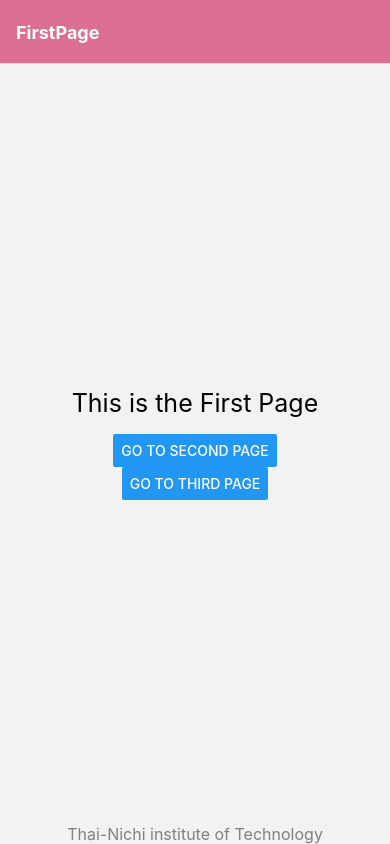
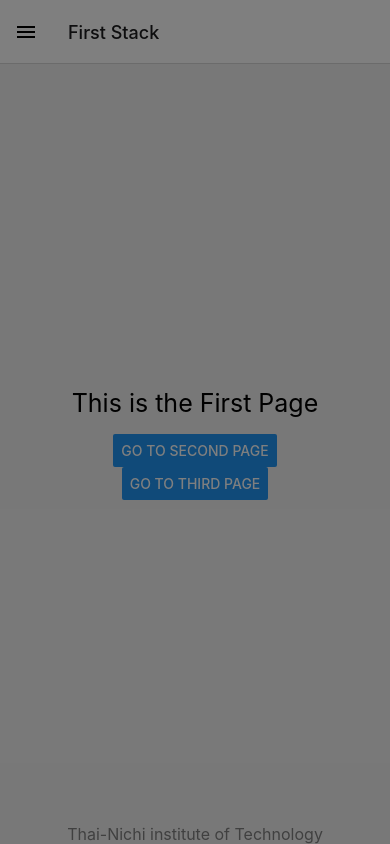
Before and after one commit to TeGun13/1913110316_ReactNative, a React Native app: screen / in a window 390 px wide. Built offline with nearby package versions, Linux system fonts and the light colour scheme.

Commit message:
Practice_Drawer

```diff
--- a/App.js
+++ b/App.js
@@ -1,67 +1,138 @@
 import { View, Text, Button } from "react-native";
 import React from "react";
+import {
+  createDrawerNavigator,
+  DrawerContentScrollView,
+  DrawerItem,
+  DrawerItemList,
+} from "@react-navigation/drawer";
 import { NavigationContainer } from "@react-navigation/native";
 import { createNativeStackNavigator } from "@react-navigation/native-stack";
-// import HomeScreen from "./screens/HomeScreen";
-// import AboutScreen from "./screens/AboutScreen";
-
-// import HomePost from "./screens/HomePost";
-// import CreatePost from "./screens/CreatePost";
-
-// import FirstPage from "./screens/FirstPage";
-// import SecondPage from "./screens/SecondPage";
-
 import FirstPage from "./pages/FirstPage";
 import SecondPage from "./pages/SecondPage";
 import ThirdPage from "./pages/ThirdPage";
 
-// function HomeScreen({ navigation }) {
-//   return (
-//     <View style={{ flex: 1, alignItems: "center", justifyContent: "center" }}>
-//       <Text>Home Screen</Text>
-//       <Button
-//         title="เกี่ยวกับเรา"
-//         onPress={() => navigation.navigate("About")}
-//       />
-//     </View>
-//   );
-// }
+function First({ navigation }) {
+  return <FirstPage />;
+}
 
-// function AboutScreen() {
-//   return (
-//     <View style={{ flex: 1, alignContent: "center", justifyContent: "center" }}>
-//       <Text>About Screen</Text>
-//     </View>
-//   );
-// }
+function Second({ navigation }) {
+  return <SecondPage />;
+}
+function Third({ navigation }) {
+  return <ThirdPage />;
+}
+
+function Feed({ navigation }) {
+  return (
+    <View style={{ flex: 1, justifyContent: "center", alignItems: "center" }}>
+      <Text>Feed Screen</Text>
+      <Button title="Open Drawer" onPress={() => navigation.openDrawer()} />
+      <Button title="Toggle Drawer" onPress={() => navigation.toggleDrawer()} />
+    </View>
+  );
+}
+function Article() {
+  return (
+    <View style={{ flex: 1, justifyContent: "center", alignItems: "center" }}>
+      <Text>Article Screen</Text>
+    </View>
+  );
+}
+
+function Stack1() {
+  return (
+    <Stack.Navigator
+      screenOptions={{
+        headerShown: false,
+      }}
+    >
+      <Stack.Screen name="FirstPage" component={FirstPage}></Stack.Screen>
+    </Stack.Navigator>
+  );
+}
+function Stack2() {
+  return (
+    <Stack.Navigator
+      screenOptions={{
+        headerShown: false,
+      }}
+    >
+      <Stack.Screen name="SecondPage" component={SecondPage}></Stack.Screen>
+      <Stack.Screen name="ThirdPage" component={ThirdPage}></Stack.Screen>
+    </Stack.Navigator>
+  );
+}
+
+function CustomDrawerContent(props) {
+  return (
+    <DrawerContentScrollView {...props}>
+      <DrawerItemList {...props} />
+      {/* <DrawerItem label="Help" onPress={() => alert("Link to help")} />
+      <DrawerItem
+        label="Close Drawer"
+        onPress={() => props.navigation.closeDrawer()}
+      />
+      <DrawerItem
+        label="Toggle Drawer"
+        onPress={() => props.navigation.toggleDrawer()}
+      /> */}
+    </DrawerContentScrollView>
+  );
+}
 
 const Stack = createNativeStackNavigator();
+const Drawer = createDrawerNavigator();
+
+function MyDrawer() {
+  return (
+    <Drawer.Navigator
+      screenOptions={{
+        drawerStyle: {
+          backgroundColor: "#b0e0e6",
+          width: 240,
+        },
+      }}
+      useLegacyImplementation
+      drawerContent={(props) => <CustomDrawerContent {...props} />}
+    >
+      {/* <Drawer.Screen name="Feed" component={Feed} />
+      <Drawer.Screen name="Article" component={Article} /> */}
+
+      <Drawer.Screen
+        name="First Stack"
+        component={Stack1}
+        options={{
+          drawerLabel: "First page Option",
+          title: "First Stack",
+        }}
+      />
+      <Drawer.Screen
+        name="Second Stack"
+        component={Stack2}
+        options={{
+          drawerLabel: "Second page Option",
+          title: "Second Stack",
+        }}
+      />
+    </Drawer.Navigator>
+  );
+}
+function HomeScreen() {
+  return (
+    <View style={{ flex: 1, alignItems: "center", justifyContent: "center" }}>
+      <Button title="Go to Notification" />
+    </View>
+  );
+}
 
 const App = () => {
   return (
     <NavigationContainer>
-      <Stack.Navigator
-        initialRouteName="Home"
-        screenOptions={{
-          headerStyle: {
-            backgroundColor: "#db7093",
-          },
-          headerTintColor: "#ffff",
-
-          headerTitleStyle: {
-            fontWeight: "bold",
-          },
-        }}
-      >
-        {/* <Stack.Screen name="Home" component={HomeScreen}></Stack.Screen>
-        <Stack.Screen name="About" component={AboutScreen}></Stack.Screen> */}
-        {/* <Stack.Screen name="HomePost" component={HomePost}></Stack.Screen>
-        <Stack.Screen name="CreatePost" component={CreatePost}></Stack.Screen> */}
-
-        <Stack.Screen name="FirstPage" component={FirstPage}></Stack.Screen>
-        <Stack.Screen name="SecondPage" component={SecondPage}></Stack.Screen>
-        <Stack.Screen name="ThirdPage" component={ThirdPage}></Stack.Screen>
-      </Stack.Navigator>
+      {/* <Drawer.Navigator useLegacyImplementation>
+        <Drawer.Screen name="Home" component={HomeScreen} />
+      </Drawer.Navigator> */}
+      <MyDrawer></MyDrawer>
     </NavigationContainer>
   );
 };
```
